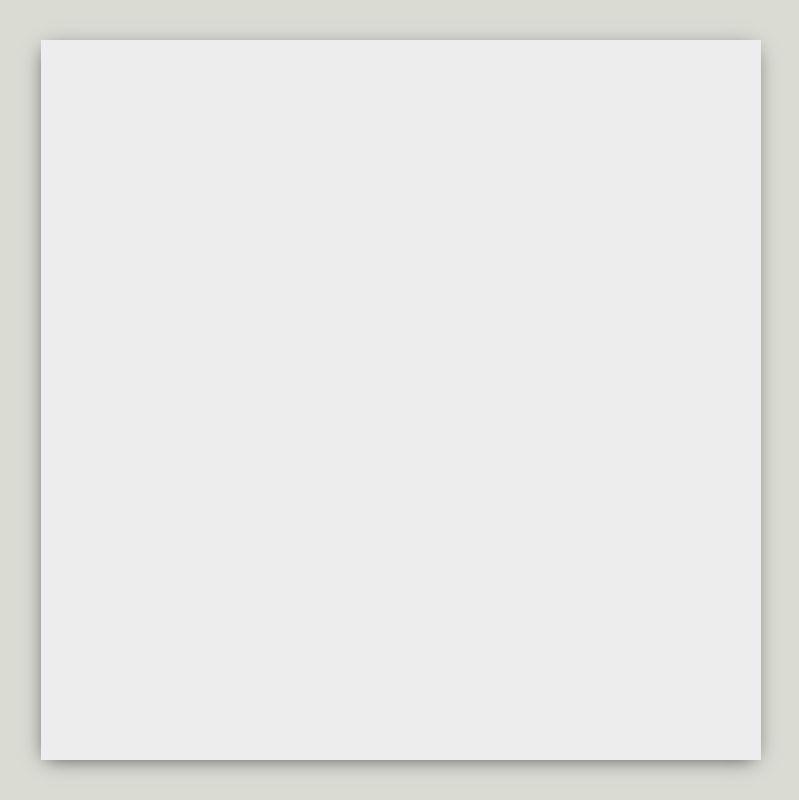
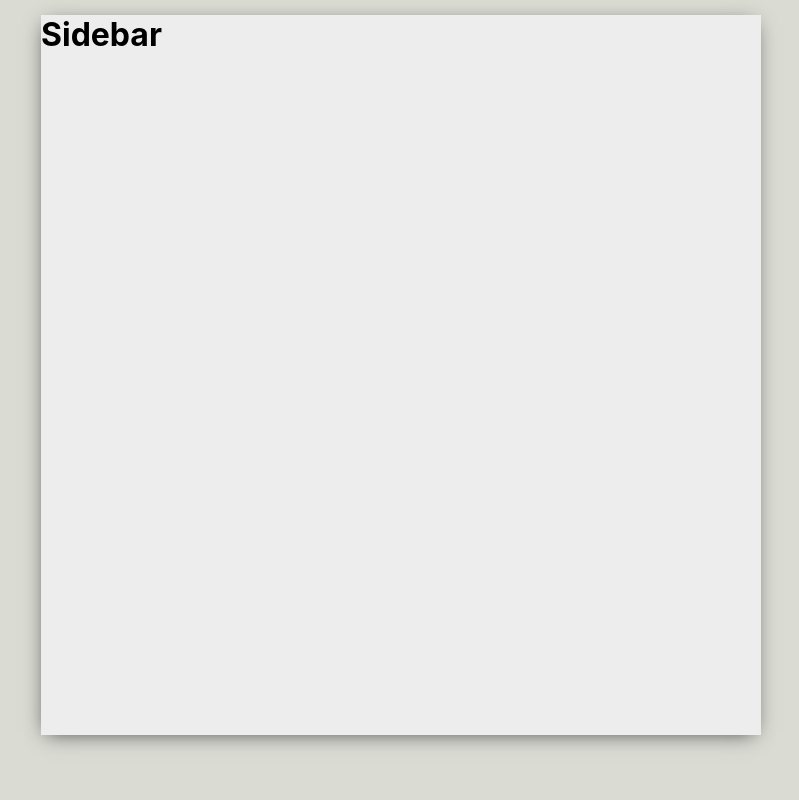
Before and after one commit to Araceli4690/whatsapp-clone, a React (Create React App) app: page / in a window 1280 px wide. Shown: the whole page, without its empty margins (239-1038 px from the left). Built offline with nearby package versions, Linux system fonts and the light colour scheme.

Commit message:
components setup

```diff
--- a/src/App.css
+++ b/src/App.css
@@ -8,6 +8,7 @@ height: 100vh;
 .app__body{
   display: flex;
   background-color: #ededed;
+  margin-top: -50px;
   width: 90vh;
   height: 90vh;
   box-shadow: -1px 4px 20px -6px rgba(0,0,0,0.7);
--- a/src/App.js
+++ b/src/App.js
@@ -1,11 +1,13 @@
 import React from 'react';
 import './App.css';
+import Sidebar from './components/Sidebar';
 
 function App() {
   return (
     <div className="app">
       <div className="app__body">
         {/*sidebar*/}
+        <Sidebar />
         {/*chat*/}
       </div>
     </div>
--- /dev/null
+++ b/src/components/Sidebar/index.js
@@ -0,0 +1,12 @@
+import React from 'react'
+import './style.css'
+function Sidebar() {
+    return (
+        <div className="sidebar">
+            <h1>Sidebar</h1>
+
+        </div>
+    )
+}
+
+export default Sidebar
```
Also changed, not shown: src/components/Sidebar/style.css (added).
